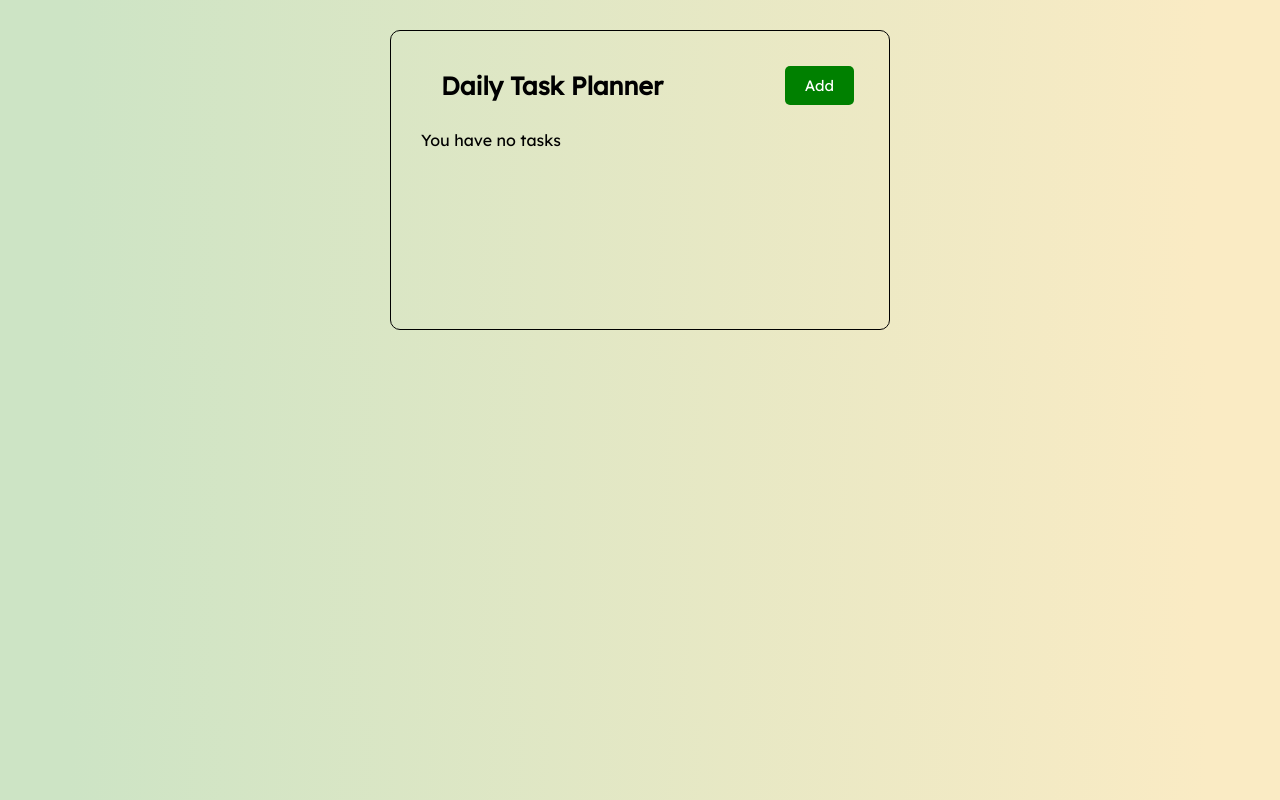
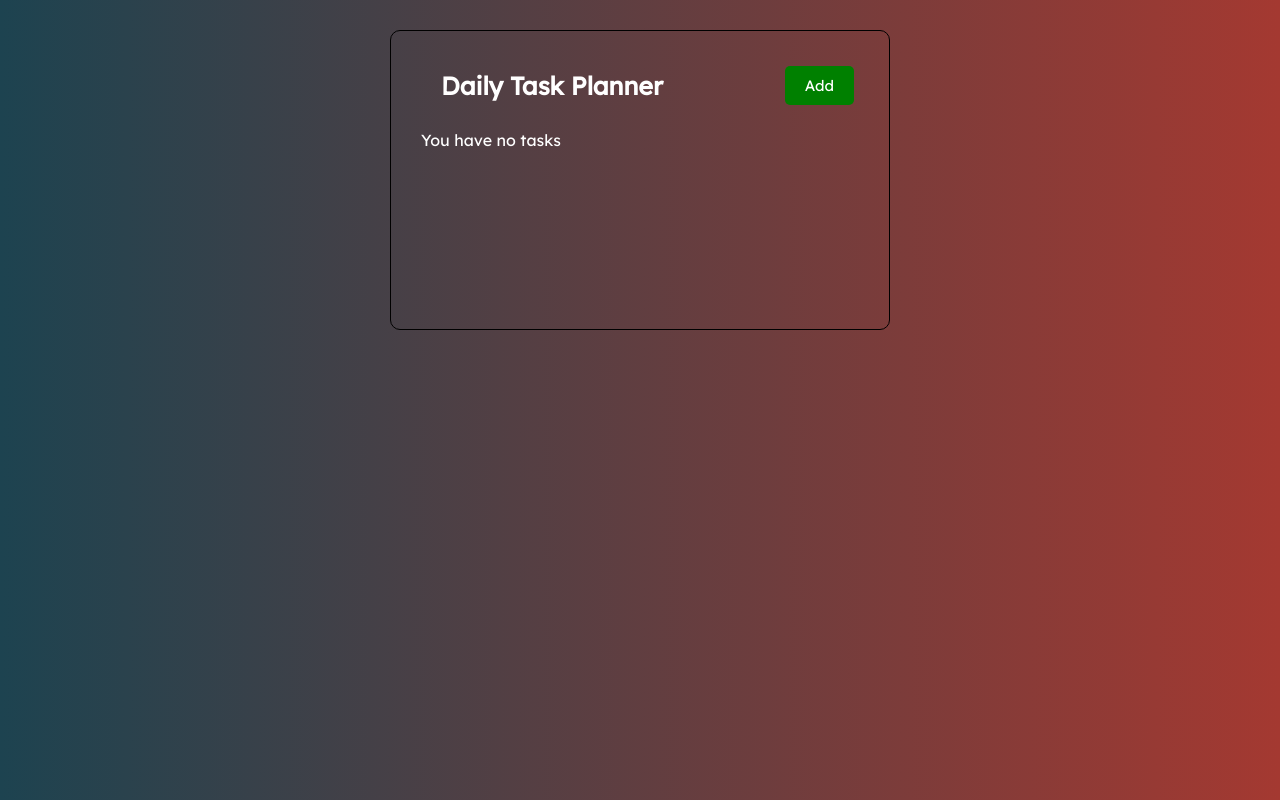
Before and after one commit to Rei-ne/daily-task-planner-react, a React (Create React App) app: page / in a window 1280 px wide. Built offline with nearby package versions, Linux system fonts and the light colour scheme; no server answers.

Commit message:
more styling

```diff
--- a/src/index.css
+++ b/src/index.css
@@ -3,8 +3,8 @@
 
 body {
   margin: 0;
-  background: linear-gradient(92.24deg, #cde4c5 5.59%, #faebc4 93.42%);
-
+  background: linear-gradient(to right, #1d4350, #a43931); /* W3C, IE 10+/ Edge, Firefox 16+, Chrome 26+, Opera 12+, Safari 7+ */
+color: white;
 
 }
 
```
